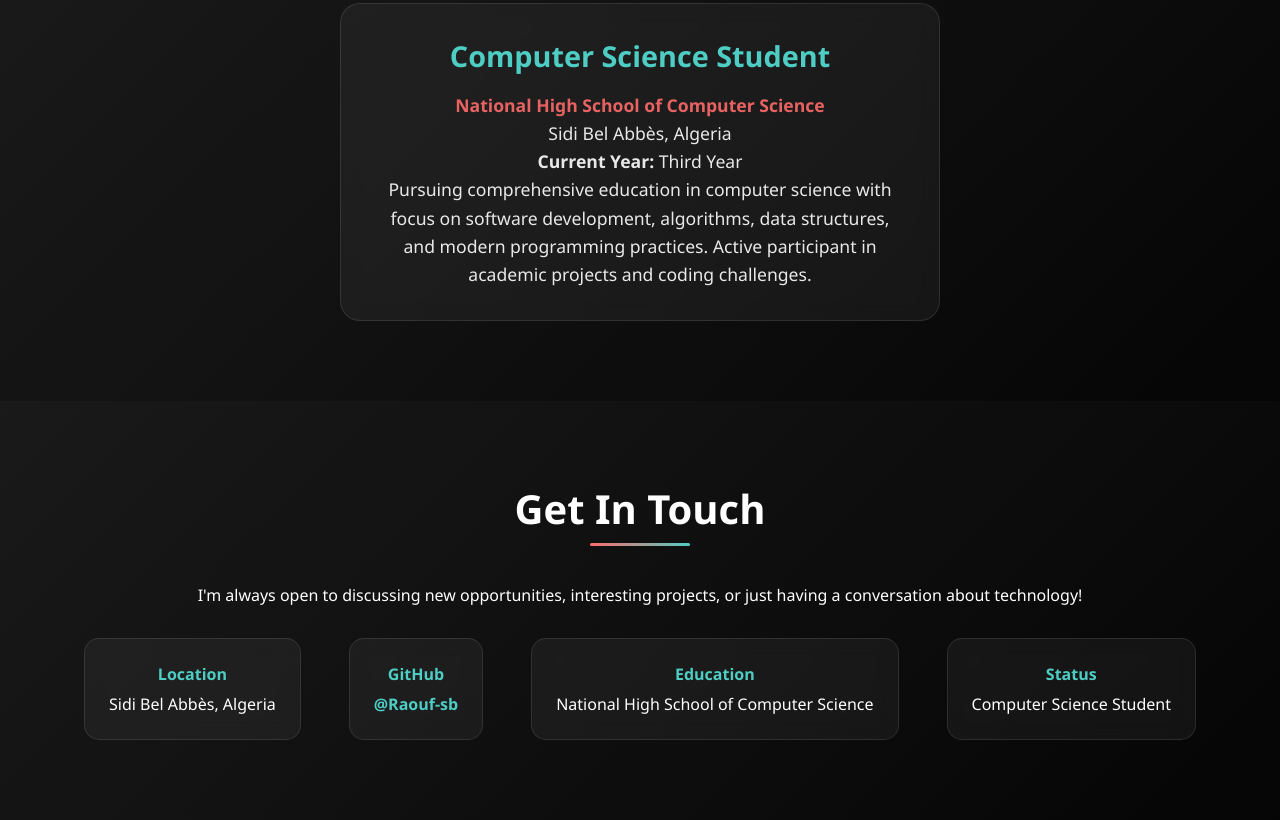
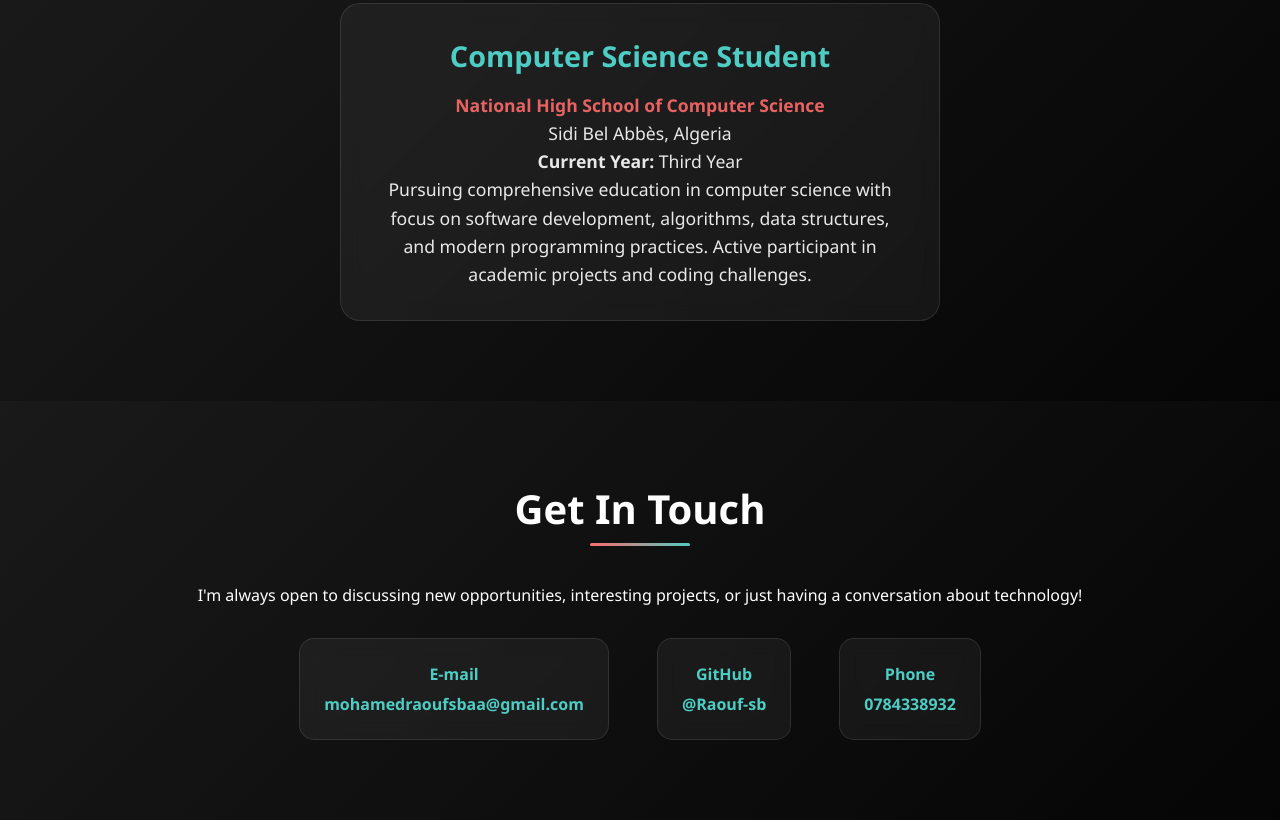
Before and after one commit to Raouf-sb/portfolio, a plain HTML site: page index.html in a window 1280 px wide. Shown: the part 2229-3049 px from the top of the page. Drawn offline with Linux system fonts and the light colour scheme.

Commit message:
Update index.html

```diff
--- a/index.html
+++ b/index.html
@@ -411,7 +411,7 @@
             margin-bottom: 0.5rem;
         }
 
-        .github-link {
+        .github-link, .email-link {
             color: #4ecdc4;
             text-decoration: none;
             font-weight: bold;
@@ -419,12 +419,12 @@
             position: relative;
         }
 
-        .github-link:hover {
+        .github-link:hover, .email-link:hover {
             color: #ff6b6b;
             transform: translateY(-2px);
         }
 
-        .github-link::after {
+        .github-link::after, .email-link::after {
             content: '';
             position: absolute;
             bottom: -2px;
@@ -435,7 +435,7 @@
             transition: width 0.3s ease;
         }
 
-        .github-link:hover::after {
+        .github-link:hover::after, .email-link:hover::after {
             width: 100%;
         }
 
@@ -631,20 +631,16 @@
                 <p>I'm always open to discussing new opportunities, interesting projects, or just having a conversation about technology!</p>
                 <div class="contact-info">
                     <div class="contact-item">
-                        <h4>Location</h4>
-                        <p>Sidi Bel Abbès, Algeria</p>
+                        <h4>E-mail</h4>
+                        <p><a href="mailto:mohamedraoufsbaa@gmail.com" class="email-link">mohamedraoufsbaa@gmail.com</a></p>
                     </div>
                     <div class="contact-item">
                         <h4>GitHub</h4>
                         <p><a href="https://github.com/Raouf-sb" target="_blank" class="github-link">@Raouf-sb</a></p>
                     </div>
                     <div class="contact-item">
-                        <h4>Education</h4>
-                        <p>National High School of Computer Science</p>
-                    </div>
-                    <div class="contact-item">
-                        <h4>Status</h4>
-                        <p>Computer Science Student</p>
+                        <h4>Phone</h4>
+                        <p><a href="tel:+213784338932" class="email-link">0784338932</a></p>
                     </div>
                 </div>
             </div>
```
